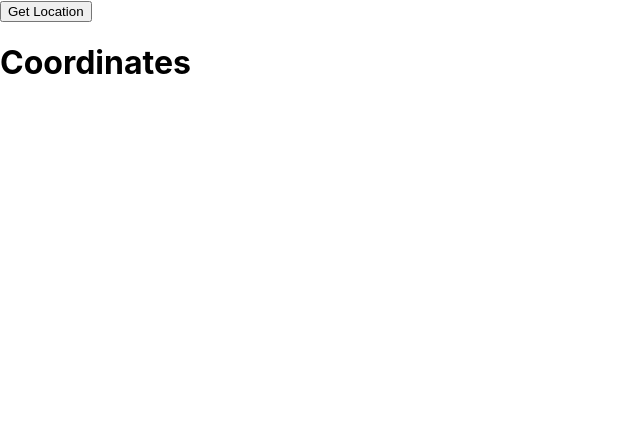
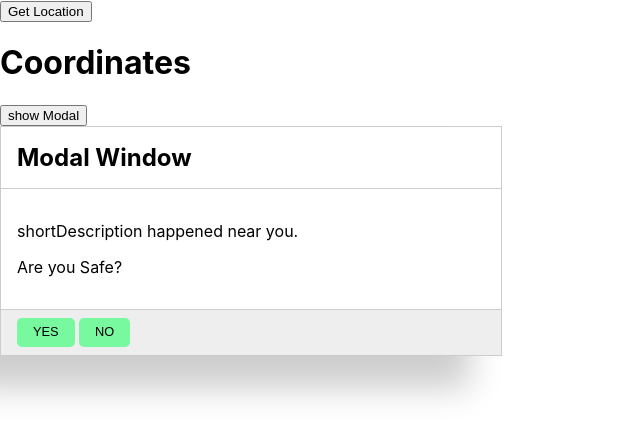
Before and after one commit to varungujarathi9/inrix-2022-hack-app, a React (Create React App) app in the folder frontend/: page / in a window 1280 px wide. Shown: the top 438 px of the page, without its empty margins (0-640 px from the left). Built offline with nearby package versions, Linux system fonts and the light colour scheme.

Commit message:
create modal box

```diff
--- a/frontend/src/App.js
+++ b/frontend/src/App.js
@@ -1,10 +1,13 @@
 import React, { useState } from 'react';
+import Modal from './Modal';
 
-  const App = () => {
+const App = () => {
   const [lat, setLat] = useState(null);
   const [lng, setLng] = useState(null);
   const [status, setStatus] = useState(null);
+  const [showModal, setShowModal] = useState(false)
 
+  const showModalFn = (e) => setShowModal(!showModal)
   const getLocation = () => {
     if (!navigator.geolocation) {
       setStatus('Geolocation is not supported by your browser');
@@ -27,6 +30,14 @@ import React, { useState } from 'react';
       <p>{status}</p>
       {lat && <p>Latitude: {lat}</p>}
       {lng && <p>Longitude: {lng}</p>}
+      <button onClick={e => {
+            showModalFn(e);
+          }}>show Modal{" "}</button>
+
+        <Modal show={showModal}>
+          <p>shortDescription happened near you.</p>
+          <p>Are you Safe?</p>
+        </Modal>
     </div>
   );
 }
--- /dev/null
+++ b/frontend/src/Modal.js
@@ -0,0 +1,21 @@
+import React, { useState } from 'react';
+import "./modal.css";
+import PropTypes from "prop-types";
+
+export default class Modal extends React.Component {
+  render() {
+    return (
+        <div class="modal" id="modal">
+        <h2>Modal Window</h2>
+        <div class="content">{this.props.children}</div>
+        <div class="actions">
+          <button class="toggle-button" onClick={this.show}>YES</button>    <button class="toggle-button" onClick={this.show}>NO</button>
+        </div>
+
+      </div>
+    );
+  }
+}
+Modal.propTypes = {
+  show: PropTypes.bool.isRequired
+};
--- /dev/null
+++ b/frontend/src/modal.css
@@ -0,0 +1,59 @@
+html,
+body {
+  height: 100%;
+}
+
+.modal {
+  width: 500px;
+  background: white;
+  border: 1px solid #ccc;
+  transition: 1.1s ease-out;
+  box-shadow: -2rem 2rem 2rem rgba(0, 0, 0, 0.2);
+  filter: blur(0);
+  transform: scale(1);
+  opacity: 1;
+  visibility: visible;
+}
+.modal.off {
+  opacity: 0;
+  visibility: hidden;
+  filter: blur(8px);
+  transform: scale(0.33);
+  box-shadow: 1rem 0 0 rgba(0, 0, 0, 0.2);
+}
+@supports (offset-rotation: 0deg) {
+  offset-rotation: 0deg;
+  offset-path: path("M 250,100 S -300,500 -700,-200");
+  .modal.off {
+    offset-distance: 100%;
+  }
+}
+@media (prefers-reduced-motion) {
+  .modal {
+    offset-path: none;
+  }
+}
+.modal h2 {
+  border-bottom: 1px solid #ccc;
+  padding: 1rem;
+  margin: 0;
+}
+.modal .content {
+  padding: 1rem;
+}
+.modal .actions {
+  border-top: 1px solid #ccc;
+  background: #eee;
+  padding: 0.5rem 1rem;
+}
+.modal .actions button {
+  border: 0;
+  background: #78f89f;
+  border-radius: 5px;
+  padding: 0.5rem 1rem;
+  font-size: 0.8rem;
+  line-height: 1;
+}
+#centered-toggle-button {
+  position: absolute;
+}
```
Also changed, not shown: frontend/src/NoModal.js (added, +25 -0 lines).
